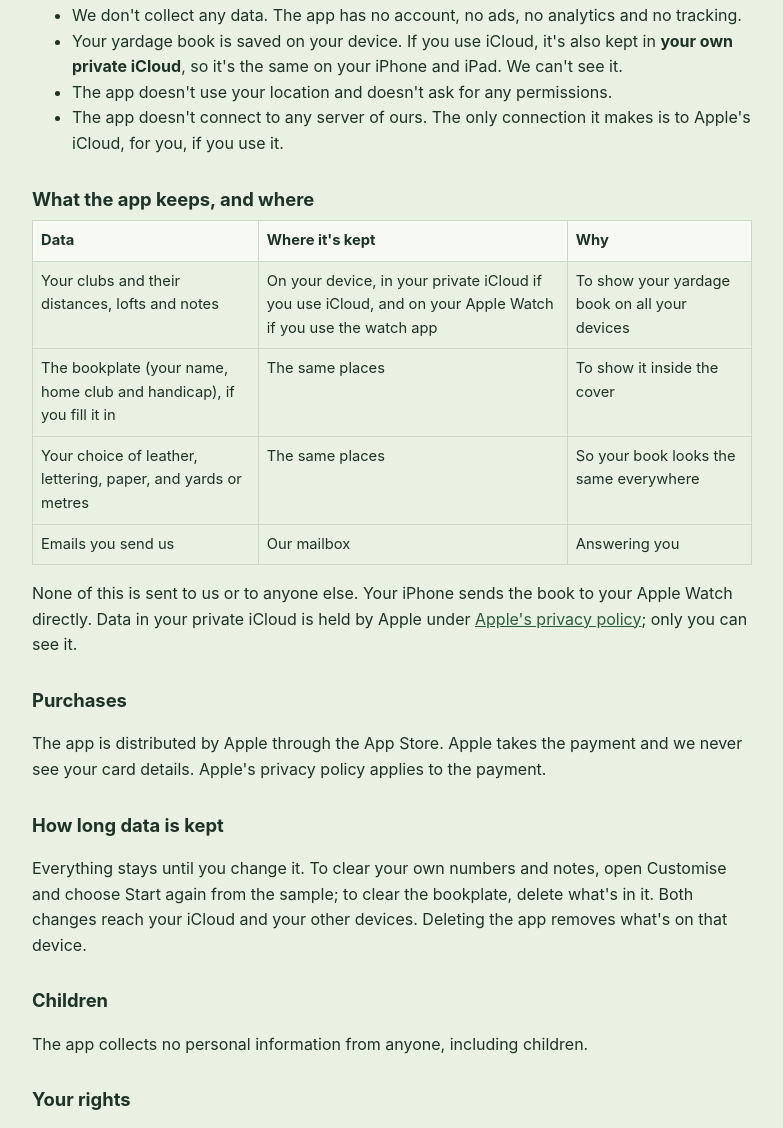
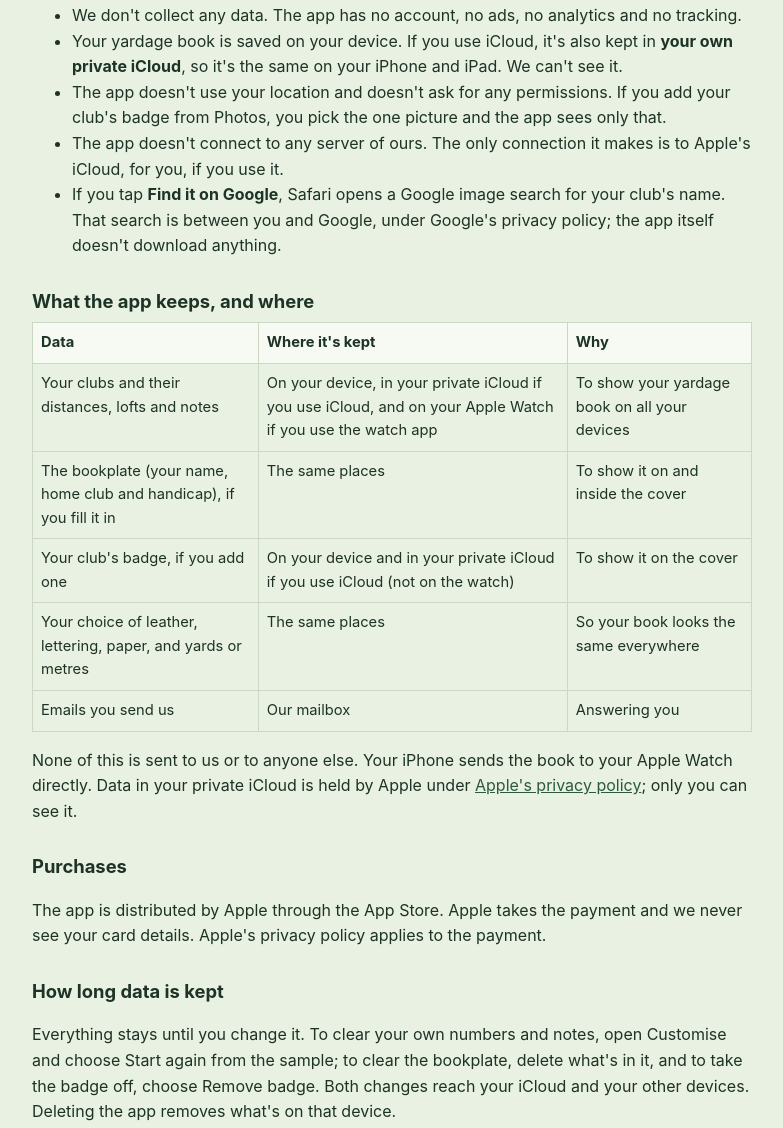
Before and after one commit to dannyb584/sciencemadevisual-website, a plain HTML site: page carry-book/privacy.html in a window 1280 px wide. Shown: the part 354-1482 px from the top of the page, without its empty margins (248-1031 px from the left). Drawn offline with Linux system fonts and the light colour scheme.

Commit message:
Carry Book privacy page: the club badge and the Find it on Google link
Co-Authored-By: Claude Opus 5.5 <noreply@anthropic.com>

```diff
--- a/carry-book/privacy.html
+++ b/carry-book/privacy.html
@@ -8,19 +8,21 @@ a{color:#2B5A40}nav{font-size:.9rem;margin-bottom:24px}
 @media (prefers-color-scheme:dark){body{background:#0F1512;color:#E3ECE5}.muted{color:#9AB0A2}th{background:#16201A}th,td{border-color:#2A3A30}a{color:#8DC0A0}}</style></head>
 <body><main><nav><a href="privacy.html">Privacy</a> · <a href="terms.html">Terms</a> · <a href="support.html">Support</a></nav>
 <h1>Privacy policy</h1>
-<p class="muted">Carry Book · Last updated 9 November 2026</p>
+<p class="muted">Carry Book · Last updated 15 November 2026</p>
 <h2>Who we are</h2>
 <p>Carry Book ("the app") is made by Danny Bartlett ("we"). For any privacy question, email <a href="mailto:danny@pcce.co.uk">danny@pcce.co.uk</a>.</p>
 <h2>The short version</h2>
 <ul><li>We don't collect any data. The app has no account, no ads, no analytics and no tracking.</li>
 <li>Your yardage book is saved on your device. If you use iCloud, it's also kept in <strong>your own private iCloud</strong>,
 so it's the same on your iPhone and iPad. We can't see it.</li>
-<li>The app doesn't use your location and doesn't ask for any permissions.</li>
-<li>The app doesn't connect to any server of ours. The only connection it makes is to Apple's iCloud, for you, if you use it.</li></ul>
+<li>The app doesn't use your location and doesn't ask for any permissions. If you add your club's badge from Photos, you pick the one picture and the app sees only that.</li>
+<li>The app doesn't connect to any server of ours. The only connection it makes is to Apple's iCloud, for you, if you use it.</li>
+<li>If you tap <b>Find it on Google</b>, Safari opens a Google image search for your club's name. That search is between you and Google, under Google's privacy policy; the app itself doesn't download anything.</li></ul>
 <h2>What the app keeps, and where</h2>
 <table><tr><th>Data</th><th>Where it's kept</th><th>Why</th></tr>
 <tr><td>Your clubs and their distances, lofts and notes</td><td>On your device, in your private iCloud if you use iCloud, and on your Apple Watch if you use the watch app</td><td>To show your yardage book on all your devices</td></tr>
-<tr><td>The bookplate (your name, home club and handicap), if you fill it in</td><td>The same places</td><td>To show it inside the cover</td></tr>
+<tr><td>The bookplate (your name, home club and handicap), if you fill it in</td><td>The same places</td><td>To show it on and inside the cover</td></tr>
+<tr><td>Your club's badge, if you add one</td><td>On your device and in your private iCloud if you use iCloud (not on the watch)</td><td>To show it on the cover</td></tr>
 <tr><td>Your choice of leather, lettering, paper, and yards or metres</td><td>The same places</td><td>So your book looks the same everywhere</td></tr>
 <tr><td>Emails you send us</td><td>Our mailbox</td><td>Answering you</td></tr></table>
 <p>None of this is sent to us or to anyone else. Your iPhone sends the book to your Apple Watch directly. Data in your
@@ -30,7 +32,7 @@ can see it.</p>
 <p>The app is distributed by Apple through the App Store. Apple takes the payment and we never see your card details. Apple's privacy policy applies to the payment.</p>
 <h2>How long data is kept</h2>
 <p>Everything stays until you change it. To clear your own numbers and notes, open Customise and choose Start again from
-the sample; to clear the bookplate, delete what's in it. Both changes reach your iCloud and your other devices.
+the sample; to clear the bookplate, delete what's in it, and to take the badge off, choose Remove badge. Both changes reach your iCloud and your other devices.
 Deleting the app removes what's on that device.</p>
 <h2>Children</h2>
 <p>The app collects no personal information from anyone, including children.</p>
```
